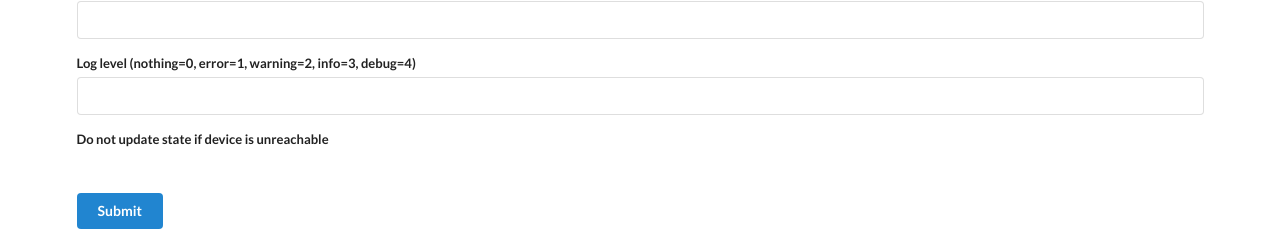
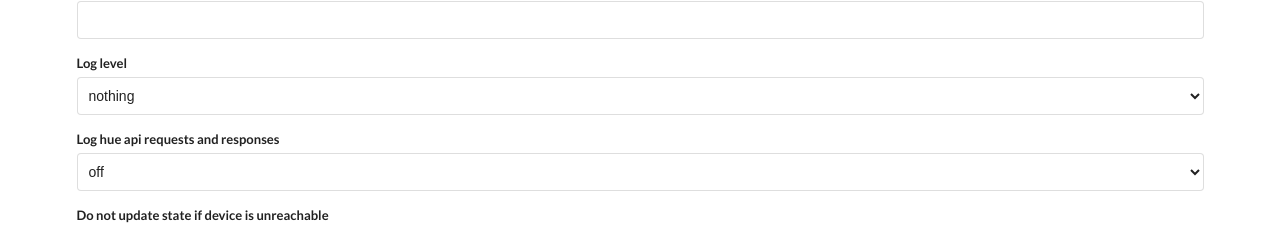
Before and after one commit to j-a-n/homematic-addon-hue, a plain HTML site: page addon/www/index.html in a window 1280 px wide. Shown: the part 192-433 px from the top of the page. Drawn offline with Linux system fonts and the light colour scheme; no server answers; a web font is replaced by a local one.

Commit message:
Improve logging, reload hued on config change

```diff
--- a/addon/www/index.html
+++ b/addon/www/index.html
@@ -202,6 +202,7 @@ along with this program.  If not, see <http://www.gnu.org/licenses/>.
 			form.form('set values', {
 				poll_state_interval: config.global.poll_state_interval,
 				log_level: config.global.log_level,
+				api_log: config.global.api_log,
 				ignore_unreachable: config.global.ignore_unreachable
 			});
 		}
@@ -656,6 +657,9 @@ along with this program.  If not, see <http://www.gnu.org/licenses/>.
 							prompt: 'Please enter a valid log level.'
 						}]
 					},
+					api_log: {
+						identifier: 'api_log',
+					},
 					ignore_unreachable: {
 						identifier: 'ignore_unreachable',
 					}
@@ -794,8 +798,24 @@ along with this program.  If not, see <http://www.gnu.org/licenses/>.
 				<input name="poll_state_interval" placeholder="" type="text">
 			</div>
 			<div class="field">
-				<label>Log level (nothing=0, error=1, warning=2, info=3, debug=4)</label>
-				<input name="log_level" placeholder="" type="text">
+				<label>Log level</label>
+				<select class="ui fluid search dropdown" name="log_level">
+					<option value="0">nothing</option>
+					<option value="1">error</option>
+					<option value="2">warning</option>
+					<option value="3">info</option>
+					<option value="4">debug</option>
+				</select>
+			</div>
+			<div class="field">
+				<label>Log hue api requests and responses</label>
+				<select class="ui fluid search dropdown" name="api_log">
+					<option value="off">off</option>
+					<option value="command">command</option>
+					<option value="status">status</option>
+					<option value="info">info</option>
+					<option value="all">all</option>
+				</select>
 			</div>
 			<div class="field">
 				<label>Do not update state if device is unreachable</label>
```
Also changed, not shown: 4 other files.
